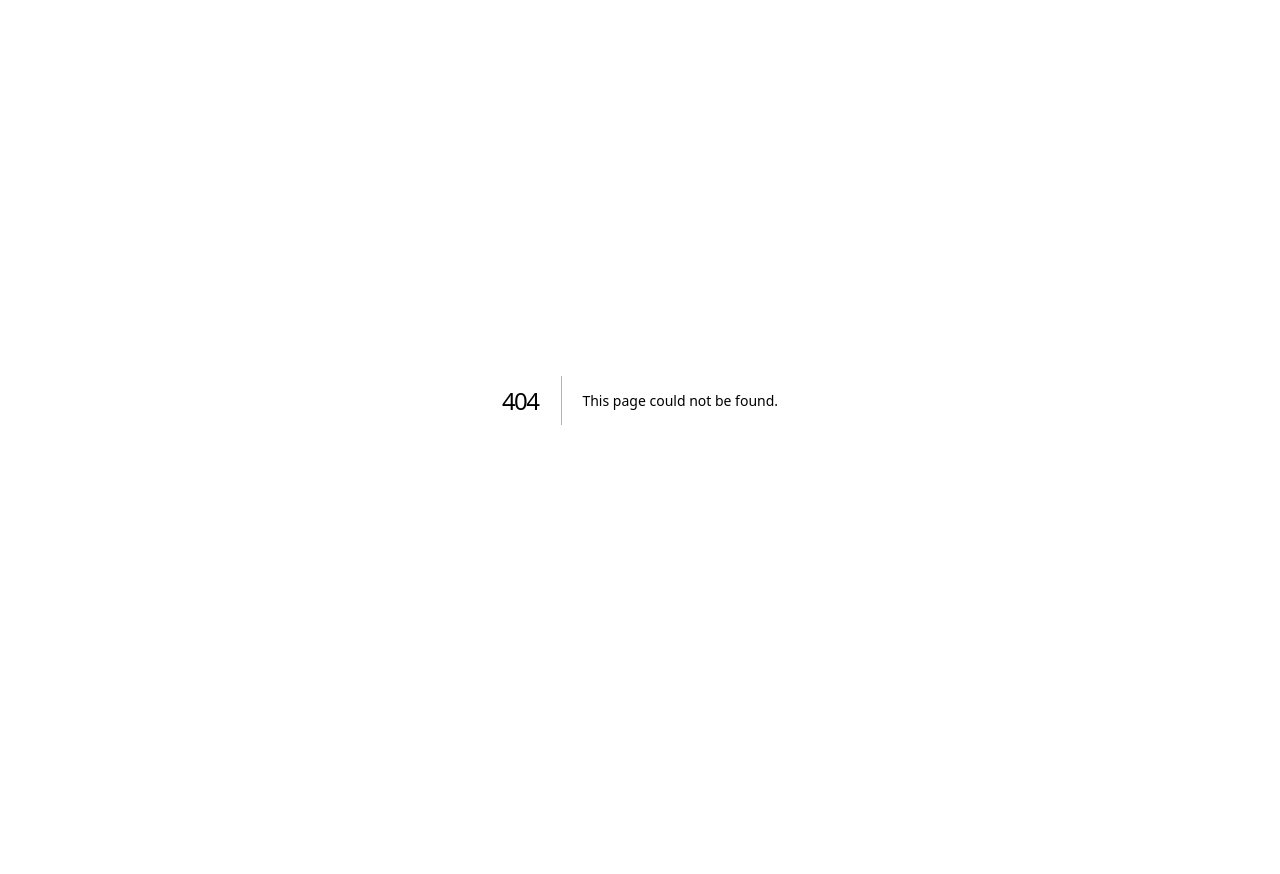
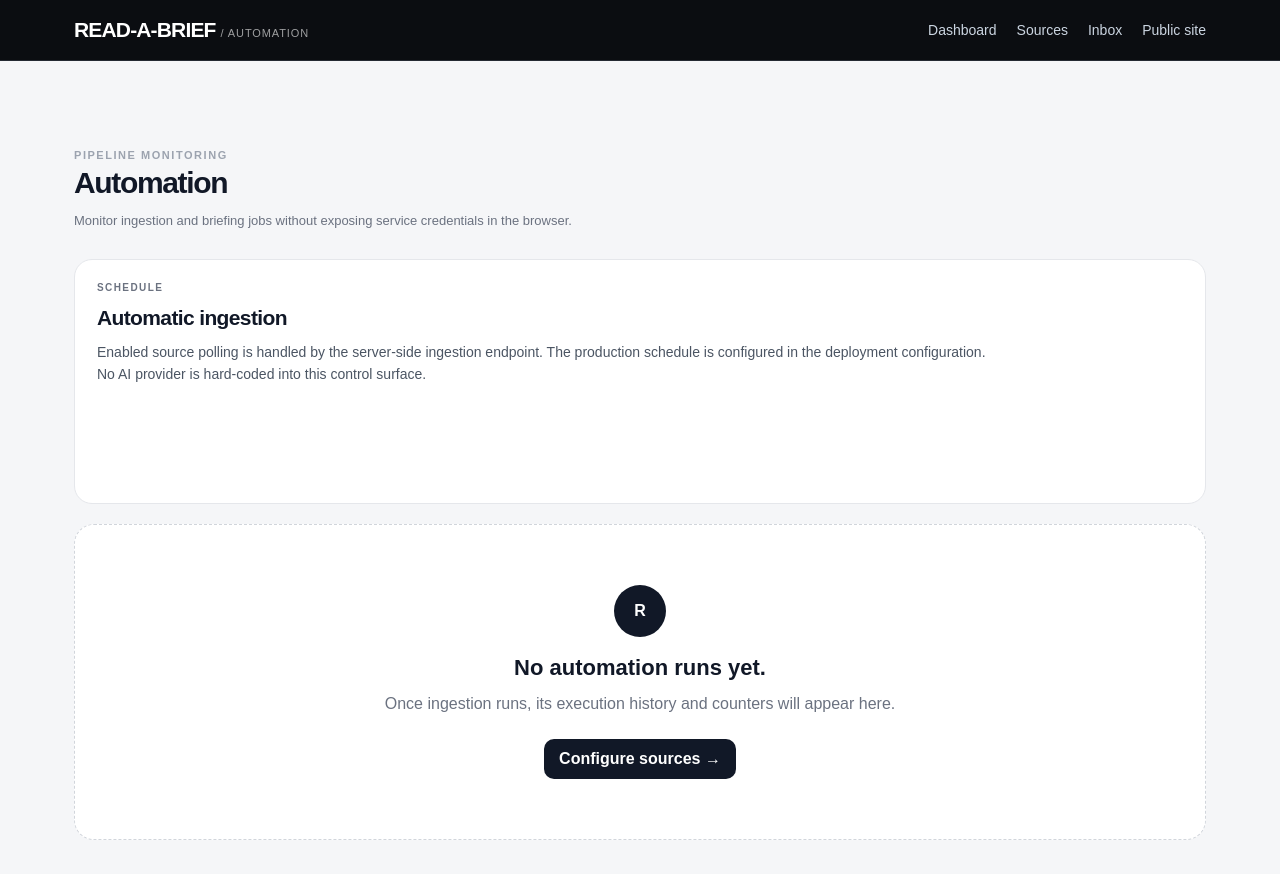
Before and after one commit to Developer0-lab/Read-a-brief, a Next.js app: page /admin/automation in a window 1280 px wide. Before the commit this address had no page. Shown: the top 874 px of the page. Before the commit the page ends 800 px from the top, so only its background shows below. Built offline with nearby package versions, Linux system fonts and the light colour scheme; no server answers; the database is empty.

Commit message:
Add automation monitoring page

```diff
--- /dev/null
+++ b/app/admin/automation/page.tsx
@@ -0,0 +1,22 @@
+import Link from 'next/link'
+import { createClient } from '@/lib/supabase/server'
+
+export const dynamic = 'force-dynamic'
+
+export default async function AutomationPage() {
+  const supabase = await createClient()
+  const { data: runs, error } = await supabase
+    .from('automation_runs')
+    .select('id, job_type, status, started_at, finished_at, sources_checked, stories_discovered, stories_processed, briefs_generated, briefs_published, error_message')
+    .order('started_at', { ascending: false })
+    .limit(50)
+
+  return <main className="site">
+    <header className="header"><div className="header-inner"><Link className="brand" href="/admin">READ-A-BRIEF <span>/ AUTOMATION</span></Link><nav className="nav"><Link href="/admin">Dashboard</Link><Link href="/admin/sources">Sources</Link><Link href="/admin/inbox">Inbox</Link><Link href="/">Public site</Link></nav></div></header>
+    <div className="content admin-content">
+      <div className="section-head"><div><div className="eyebrow">Pipeline monitoring</div><h2>Automation</h2><p className="muted">Monitor ingestion and briefing jobs without exposing service credentials in the browser.</p></div></div>
+      <section className="card" style={{marginBottom:20}}><div className="tag">SCHEDULE</div><h3>Automatic ingestion</h3><p>Enabled source polling is handled by the server-side ingestion endpoint. The production schedule is configured in the deployment configuration.</p><p className="muted">No AI provider is hard-coded into this control surface.</p></section>
+      {error ? <section className="empty-state"><h3>Could not load automation history</h3><p>{error.message}</p></section> : runs && runs.length ? <section className="table-card"><div className="story-table-head"><span>Job</span><span>Status</span><span>Results</span></div>{runs.map((run) => <div className="story-row" key={run.id}><div><strong>{run.job_type}</strong><small>{new Date(run.started_at).toLocaleString()} {run.finished_at ? `→ ${new Date(run.finished_at).toLocaleString()}` : '· running'}</small>{run.error_message && <small className="auth-error">{run.error_message}</small>}</div><span className={`status status-${run.status}`}>{run.status}</span><span><small>{run.sources_checked} sources · {run.stories_discovered} discovered · {run.briefs_generated} briefs · {run.briefs_published} published</small></span></div>)}</section> : <section className="empty-state"><div className="empty-mark">R</div><h3>No automation runs yet.</h3><p>Once ingestion runs, its execution history and counters will appear here.</p><Link className="button-link" href="/admin/sources">Configure sources →</Link></section>}
+    </div>
+  </main>
+}
```
